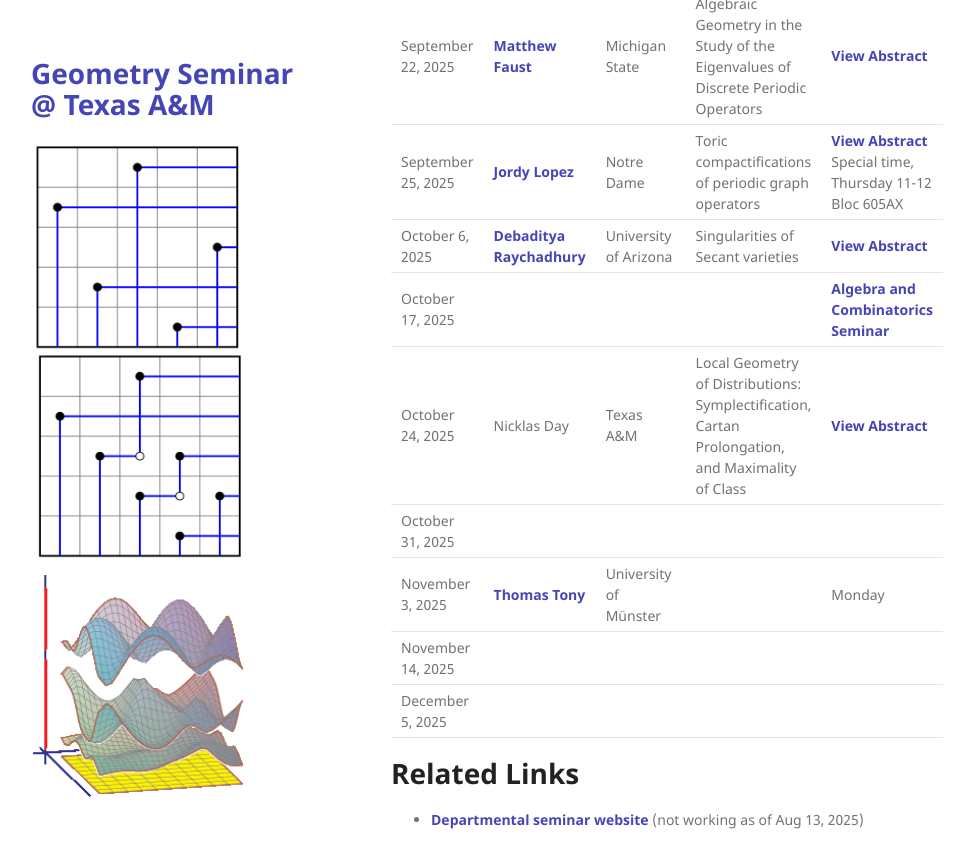
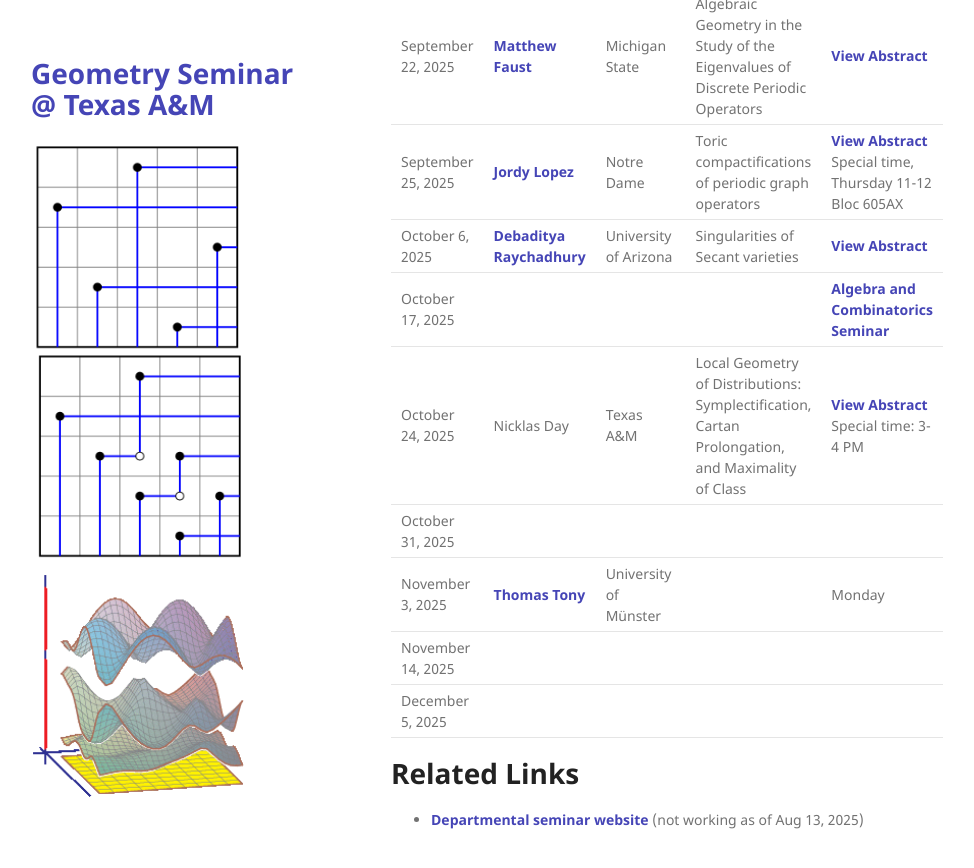
Before and after one commit to tamu-seminar/geometry, a Jekyll site: the page built from index.md, in a window 1280 px wide and 900 px high, scrolled down 510 px. Shown: the top 868 px of the window, without its empty margins (179-1153 px from the left). Built offline with Jekyll 4.4.1, drawn with Linux system fonts in a browser that asks for light colours.

Commit message:
updated seminar page

```diff
--- a/index.md
+++ b/index.md
@@ -31,7 +31,7 @@ The organizers are [Frank Sottile](https://franksottile.github.io/) and others.
 | September 25, 2025| [Jordy Lopez](https://jordylopez27.github.io/)   | Notre Dame    |  Toric compactifications of periodic graph operators | <span class="abstract-link" onclick="showAbstract('Lopez')">View Abstract</span>  Special time, Thursday 11-12 Bloc 605AX  |
 | October 6, 2025   | [Debaditya Raychadhury](https://rcdeba.github.io/) | University of Arizona  |   Singularities of Secant varieties   |   <span class="abstract-link" onclick="showAbstract('Raychadhury')">View Abstract</span>    |
 | October 17, 2025 |      |   |       | [Algebra and Combinatorics Seminar](https://tamu-seminar.github.io/alg-comb/)   |
-| October 24, 2025  | Nicklas Day   | Texas A&M  | Local Geometry of Distributions: Symplectification, Cartan Prolongation, and Maximality of Class  |  <span class="abstract-link" onclick="showAbstract('Day')">View Abstract</span>   |
+| October 24, 2025  | Nicklas Day   | Texas A&M  | Local Geometry of Distributions: Symplectification, Cartan Prolongation, and Maximality of Class  |  <span class="abstract-link" onclick="showAbstract('Day')">View Abstract</span>  Special time: 3-4 PM |
 | October 31, 2025  |      |   |      |       |
 | November 3, 2025  | [Thomas Tony](https://ttony.eu/)   | University of M&uuml;nster  |       | Monday      |
 | November 14, 2025 |      |   |       |       |
```
